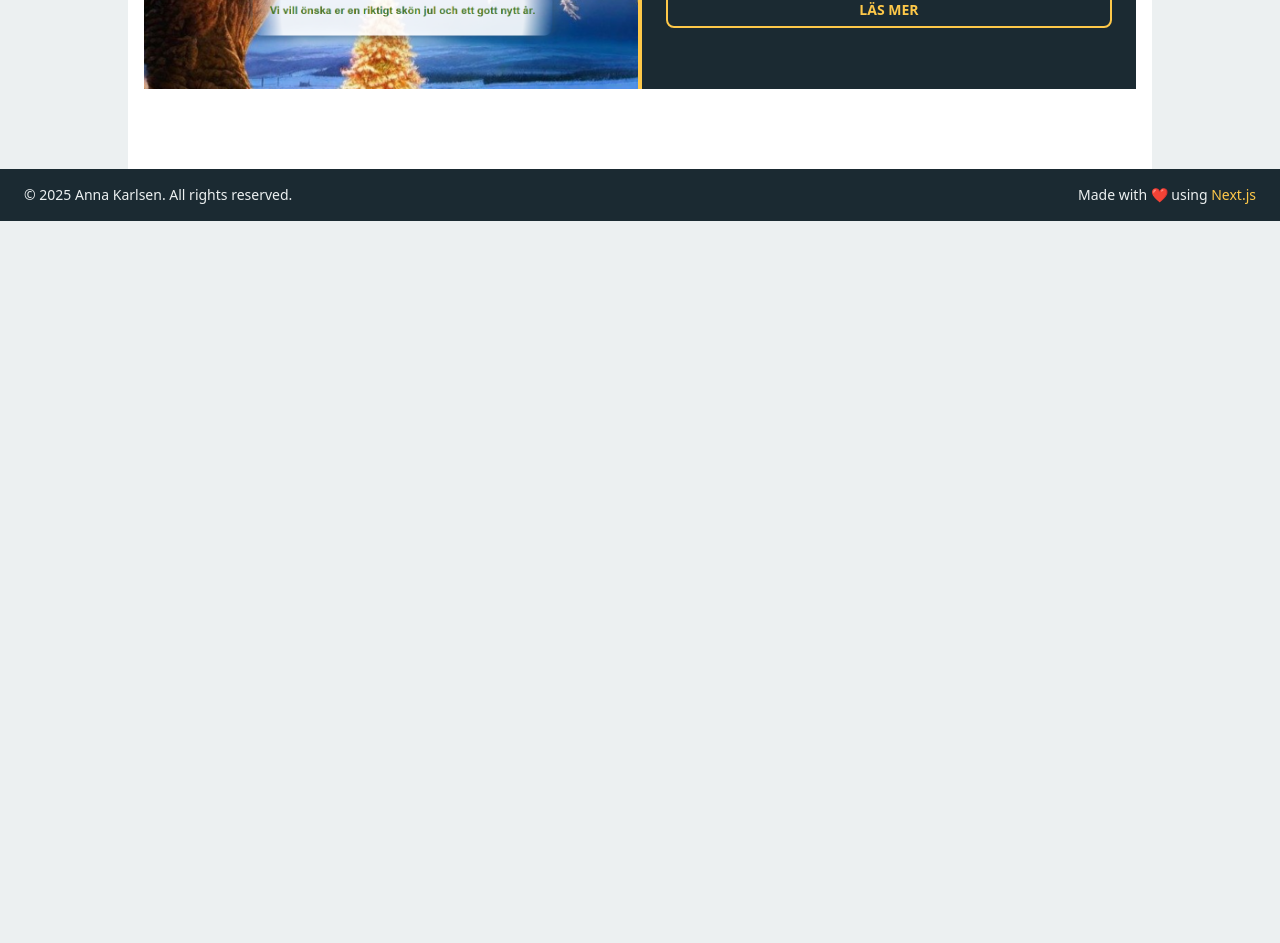
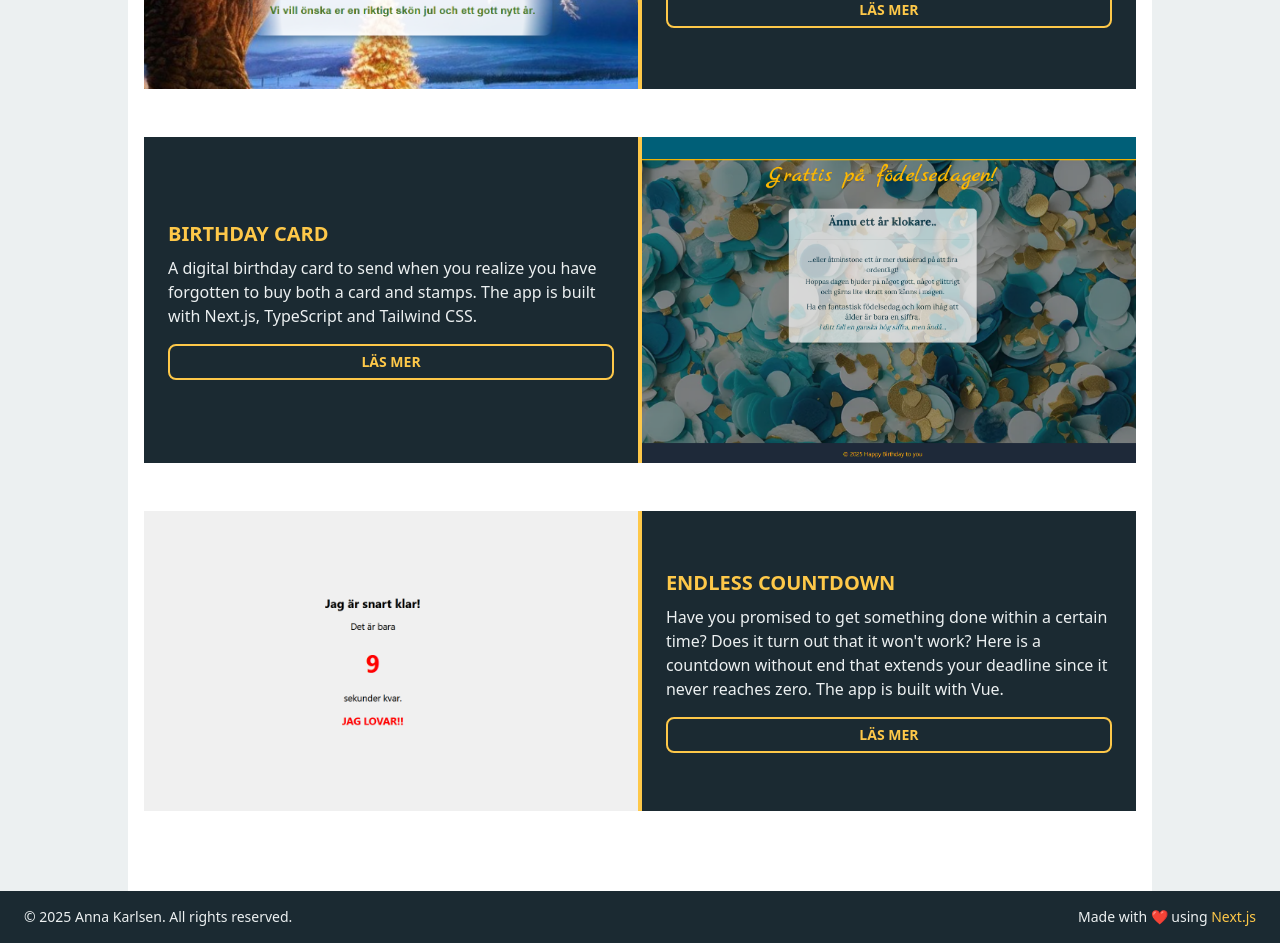
Before and after one commit to annkar73/portfolio-nextjs, a Next.js app: page /en/projects in a window 1280 px wide. Shown: the part 2120-3063 px from the top of the page. Before the commit the page ends 2341 px from the top, so only its background shows below. Built offline with nearby package versions, Linux system fonts and the light colour scheme.

Commit message:
update projects

```diff
--- a/src/data/projectData.ts
+++ b/src/data/projectData.ts
@@ -30,6 +30,16 @@ export const projects: IProject[] = [
     id: "christmas",
     image: "/project-images/christmas_card.png",
     url: "https://karlsen-christmas.netlify.app/"
+  },
+  {
+    id: "birthday",
+    image: "/project-images/happy_birthday.png",
+    url: "https://karlsen-birthday.netlify.app/"
+  },
+  {
+    id: "endless",
+    image: "/project-images/endless_counter.png",
+    url: "https://annkar73.github.io/vue-endless-countdown/"
   }
   // Fyll på med fler projekt
 ];
--- a/src/messages/en.json
+++ b/src/messages/en.json
@@ -60,6 +60,14 @@
     "christmas": {
       "title": "Christmas Card",
       "description": "A digital Christmas card with various games, recipes, coloring pages, etc. and varying background images as a little Christmas greeting to family, friends and acquaintances from me and my son. The app is built with Vite, React and Typescript."
+    },
+    "birthday": {
+      "title": "Birthday Card",
+      "description": "A digital birthday card to send when you realize you have forgotten to buy both a card and stamps. The app is built with Next.js, TypeScript and Tailwind CSS."
+    },
+    "endless": {
+      "title": "Endless Countdown",
+      "description": "Have you promised to get something done within a certain time? Does it turn out that it won't work? Here is a countdown without end that extends your deadline since it never reaches zero. The app is built with Vue."
     }
   },
  "cv": {
--- a/src/messages/sv.json
+++ b/src/messages/sv.json
@@ -62,6 +62,14 @@
     "christmas": {
       "title": "Julkort",
       "description": "Ett digitalt julkort med olika spel, recept målarbilder mm och varierande bakgrundsbilder som en liten julhälsning till familj, vänner och bekanta från mig och min son. Appen är byggd med Vite, React och Typescript."
+    },
+    "birthday": {
+      "title": "Födelsedagskort",
+      "description": "Ett digitalt födelsedagskort att skicka när man inser att man har glömt att köpa både kort och frimärken. Appen är byggd med Next.js, TypeScript och Tailwind CSS."
+    },
+    "endless": {
+      "title": "Nedräkning utan slut",
+      "description": "Har du lovat att få någonting klart inom en viss tid? Visar det sig att det inte kommer funka? Här är en nedräkning utan slut som förlänger din deadline eftersom den aldrig kommer hela vägen ner till noll. Appen är byggd med Vue."
     }
 
   },
```
